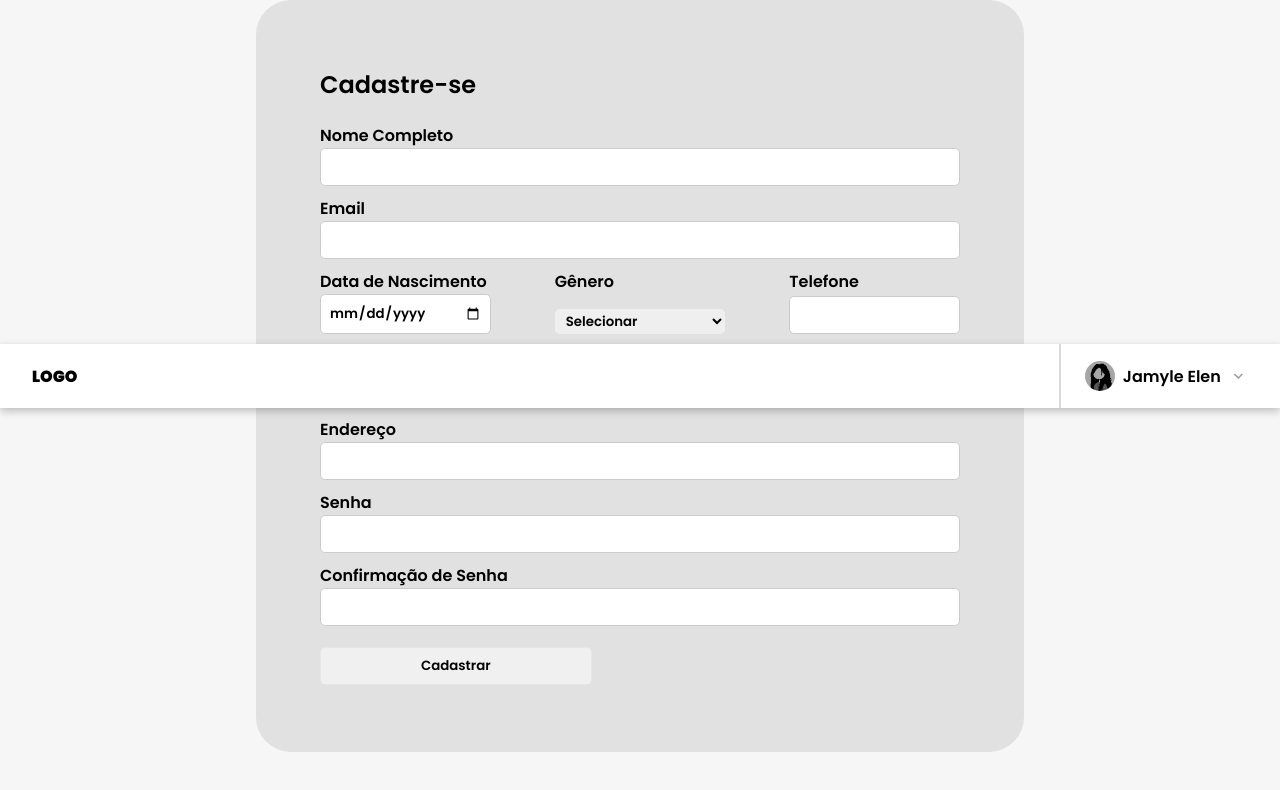
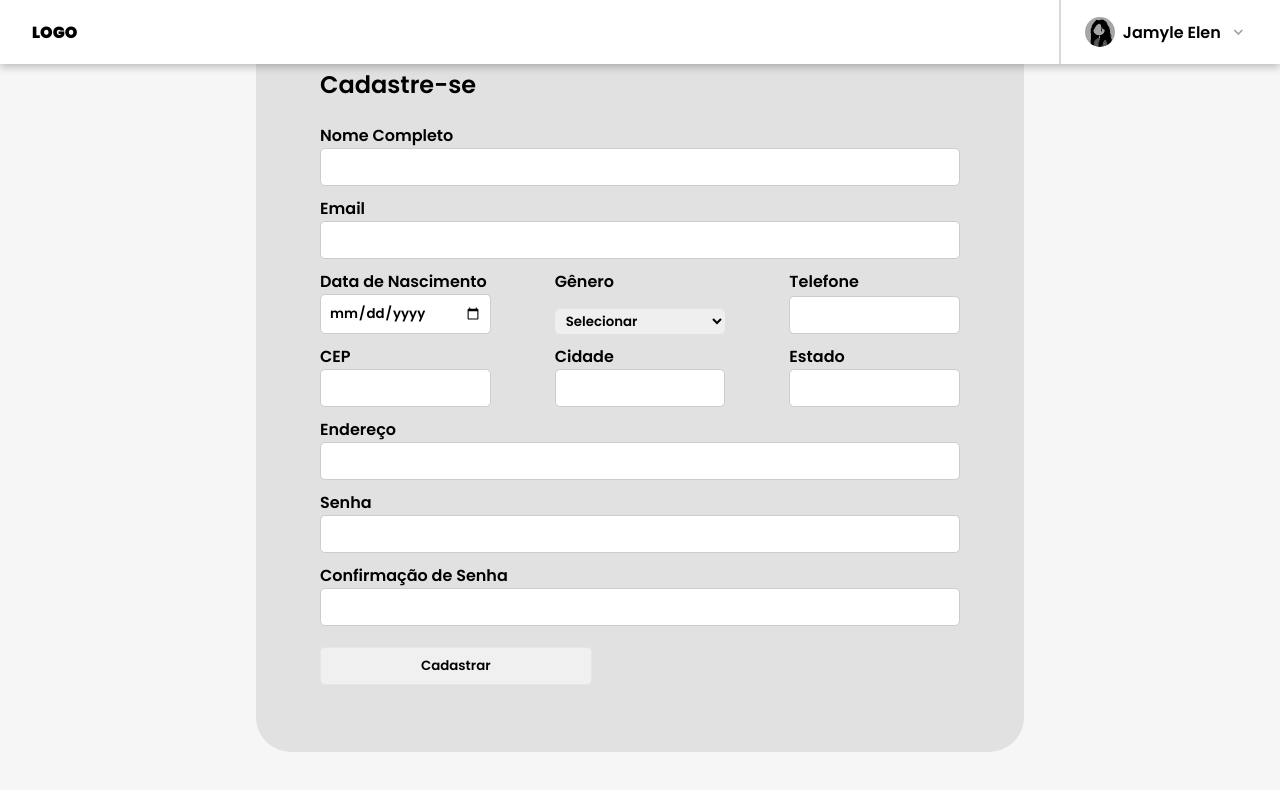
Before and after one commit to brenddamachado/VidaConsciente, a React (Vite) app in the folder VidaConsciente/: page / in a window 1280 px wide. Shown: the top 790 px of the page. Built offline with nearby package versions, Linux system fonts and the light colour scheme.

Commit message:
feat: update css

```diff
--- a/VidaConsciente/src/pages/RegisterForm/registre.css
+++ b/VidaConsciente/src/pages/RegisterForm/registre.css
@@ -2,10 +2,10 @@
 .reg-container {
     display: flex;
     flex-direction: column;
-    gap: 3rem;
+    gap: 2rem;
     width: 100%;
     height: 100vh;
-    justify-content: center;
+
     align-items: center;
     padding-bottom: 3rem;
     background-color: #f6f6f6;
@@ -22,7 +22,7 @@
     border-radius: 35px;
     background-color: #e1e1e1;
     border: none;
-    padding: 0 4rem;
+    padding: 0.5rem 4rem;
 }
 
 form {
```
